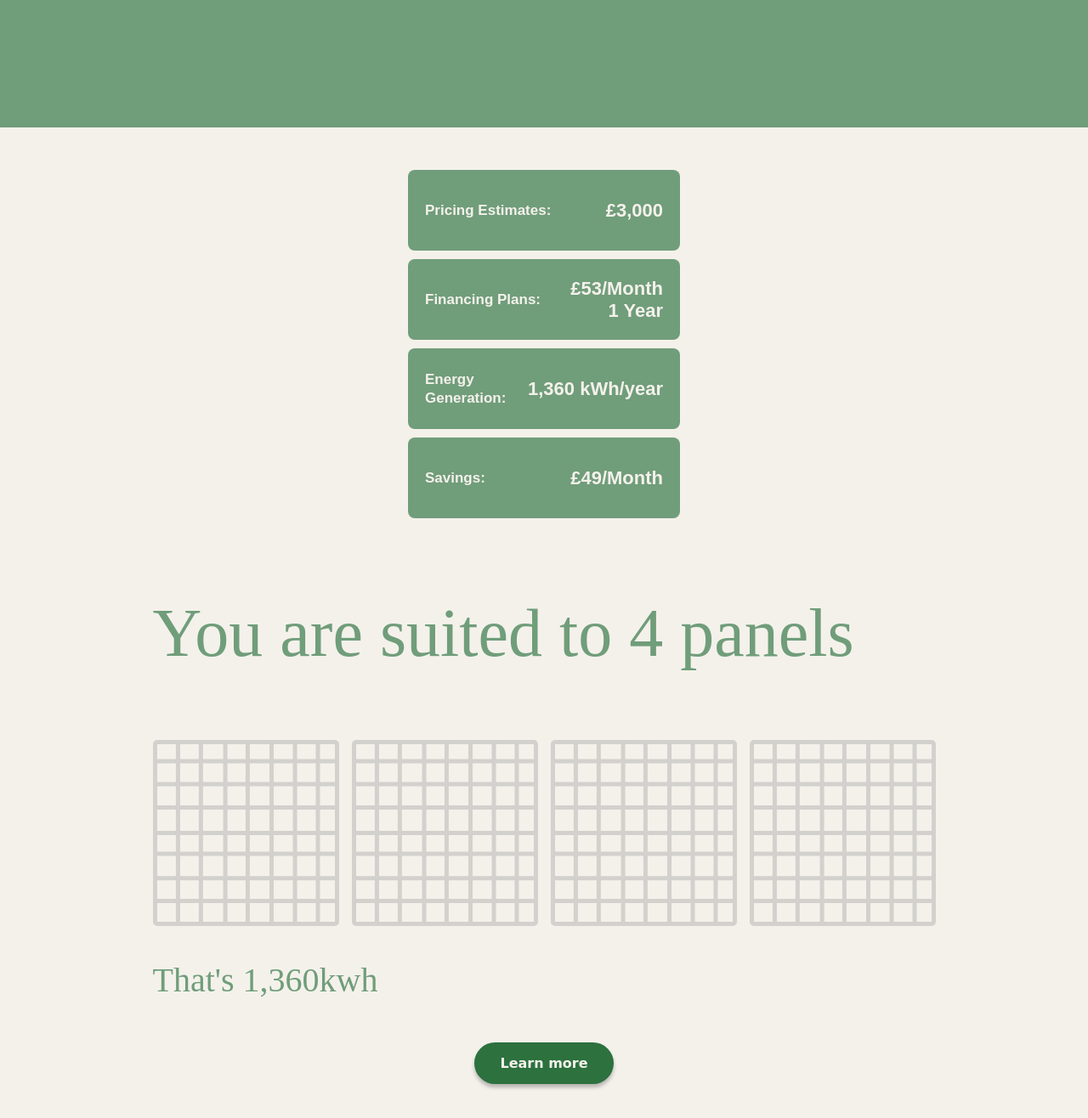
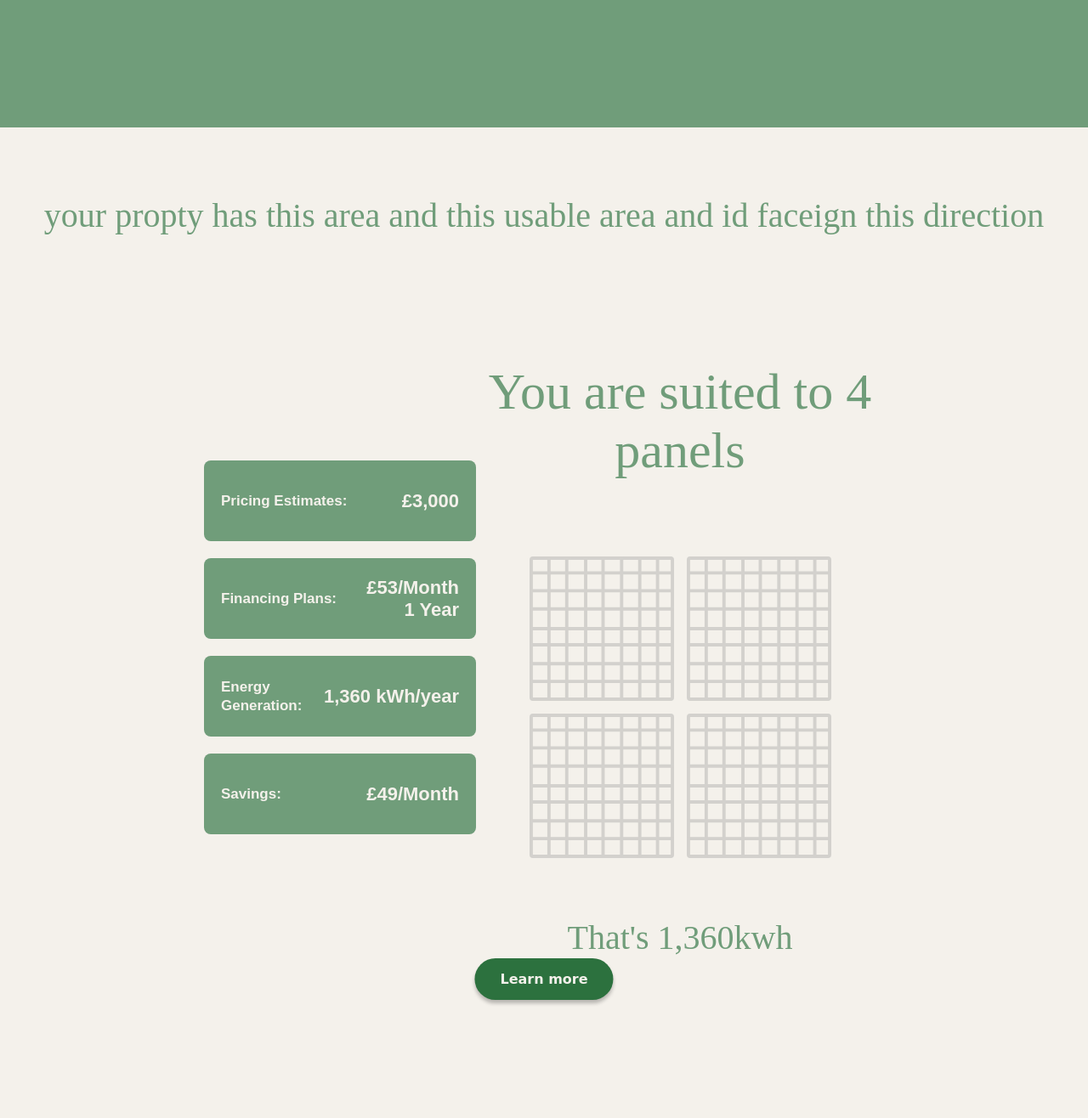
Before and after one commit to 23knightst813/Rosla-Technology, a Flask app: page /solarConsultation in a window 1280 px wide. Shown: the part 699-2015 px from the top of the page at 85% size. After the commit the page ends 1882 px from the top, so only its background shows below. Run offline with Flask 3, Linux system fonts and the light colour scheme; some libraries are stand-ins or nearby versions; some web fonts are replaced.

Commit message:
Enhance solar consultation template: add property area information, adjust layout, and improve styling for better user experience

```diff
--- a/flaskr/templates/solarConsultation.html
+++ b/flaskr/templates/solarConsultation.html
@@ -31,7 +31,7 @@
 </div>
 
 <div class="bottom-section">
-
+    <p> your propty has this area and this usable area and id faceign this direction </p>
     <div class="left-section">
         <div class="info-box">
             <span class="info-title">Pricing Estimates:</span>
@@ -62,7 +62,7 @@
             <img src="{{ url_for('static', filename='images/solar.svg') }}" alt="solar panel image">
         </div>
 
-        <p>That's 1,360kwh</p>
+        <p class="kwh-text">That's 1,360kwh</p>
     </div>
 
     <button class="btn">Learn more</button>
@@ -70,7 +70,27 @@
 
 <style>
 
+    .left-section {
+        width: 20%;
+        padding: 20px;
+        display: flex;
+        flex-direction: column;
+        justify-content: center;
+    }
 
+    .right-section {
+        width: 40%;
+        display: flex;
+        flex-direction: column;
+        align-items: center;
+        padding: 20px;
+        text-align: center;
+    }
+
+    .kwh-text {
+        text-align: center;
+        width: 100%;
+    }
 
     .info-box {
         font-weight: bold;
@@ -141,18 +161,22 @@
         min-height: 100vh;
         width: 100%;
         display: flex;
-        flex-direction: column;
+        flex-direction: row;
+        flex-wrap: wrap;
+        justify-content: center;
         align-items: center;
-        justify-content: center;
         padding: 40px;
         box-sizing: border-box;
+        position: relative;
+        gap: 40px;
     }
 
     .header2 {
         font-family: 'Nixie One';
         font-style: normal;
         font-weight: 400;
-        font-size: 80px;
+        font-size: 60px;
+        text-align: center;
     }
 
     .header {
@@ -165,14 +189,13 @@
     .solar-icons {
         display: flex;
         justify-content: center;
+        flex-wrap: wrap;
         gap: 15px;
         margin: 30px 0;
-
     }
 
     .solar-icons img {
-
-        width: 219px;
+        width: 170px;
         height: auto;
     }
 
@@ -186,6 +209,10 @@
         margin-top: 20px;
         background-color: #2C713E;
         color: #F4F1EB;
+        position: absolute;
+        bottom: 40px;
+        left: 50%;
+        transform: translateX(-50%);
     }
 
     .address-suggestions {
```
